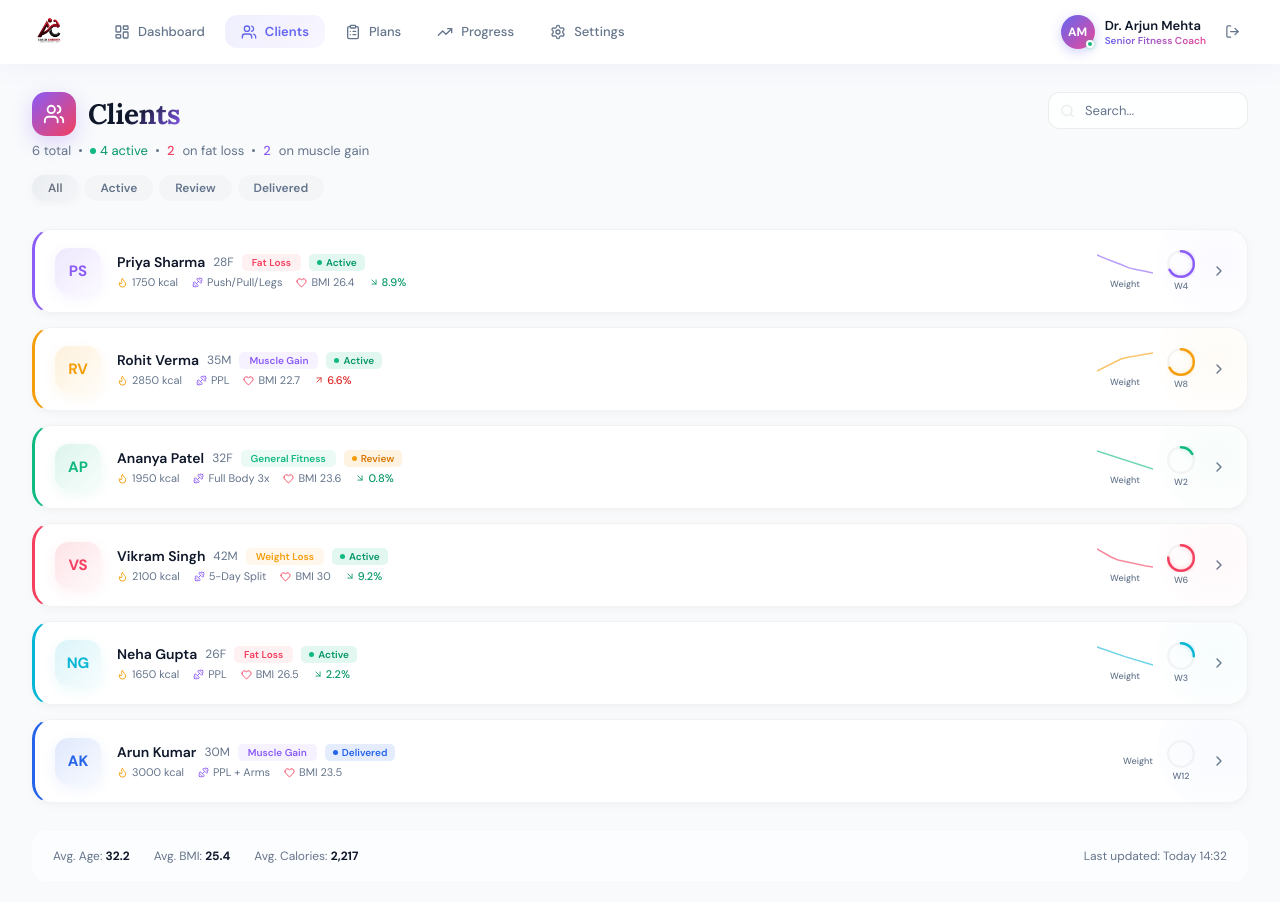
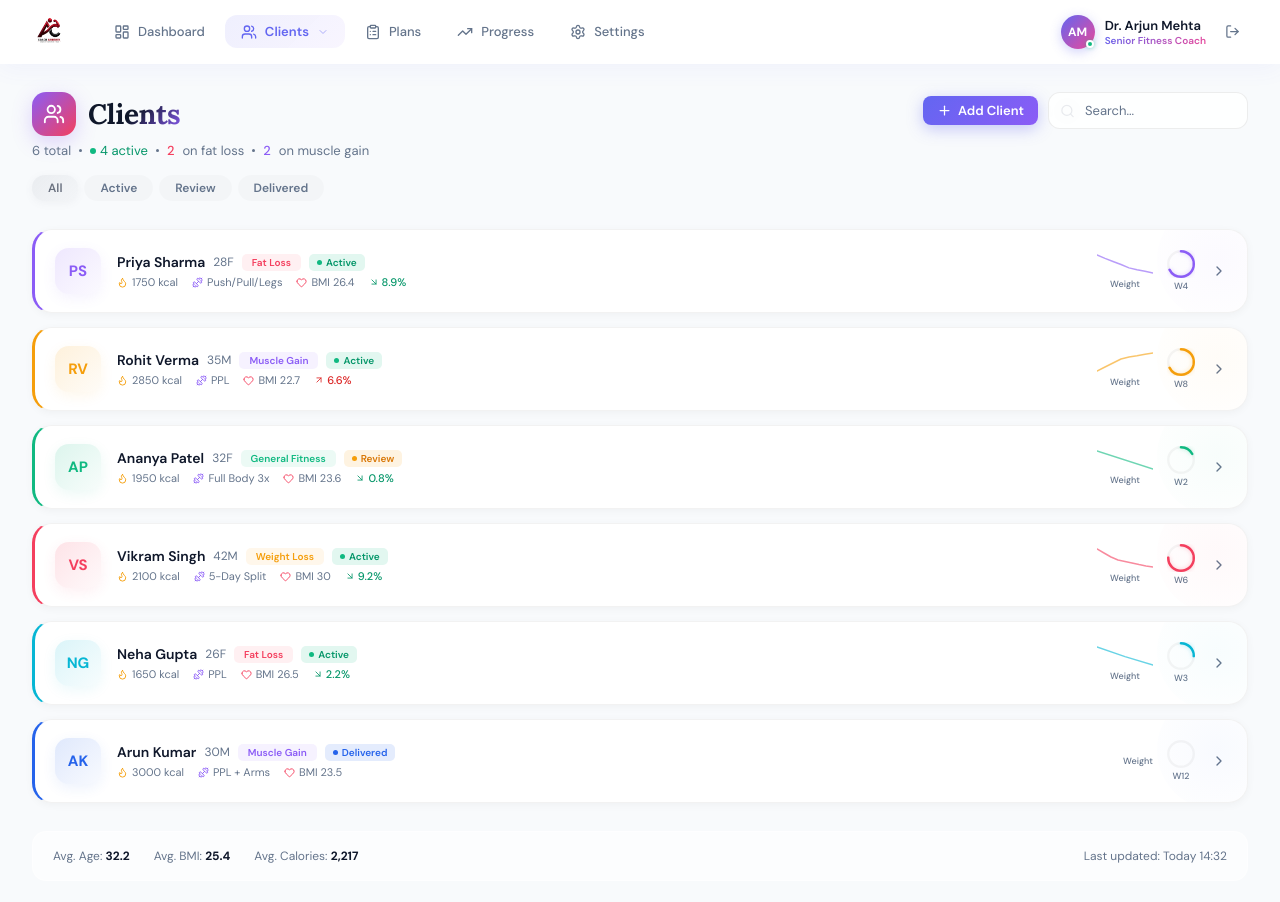
Before and after one commit to abhishek21lift-oss/fitpro-frontend, a Next.js app: page /clients in a window 1280 px wide. Shown: the top 902 px of the page. Built offline with nearby package versions, Linux system fonts and the light colour scheme.

Commit message:
Add Add Client button on clients page + Clients dropdown in topbar

```diff
--- a/src/app/clients/page.tsx
+++ b/src/app/clients/page.tsx
@@ -3,7 +3,7 @@
 import { useState, useMemo } from 'react';
 import Link from 'next/link';
 import {
-  Users, Search, ChevronRight, Target, Zap,
+  Users, Plus, Search, ChevronRight, Target, Zap,
   Dumbbell, Heart, Activity, ArrowUpRight, ArrowDownRight,
   Flame, Clock, Award, Sparkles, SlidersHorizontal,
 } from 'lucide-react';
@@ -107,7 +107,10 @@ export default function ClientsPage() {
             </div>
           </div>
 
-          <div style={{ display: 'flex', gap: 10 }}>
+          <div style={{ display: 'flex', gap: 10, alignItems: 'center' }}>
+            <Link href="/clients/add" className="btn btn-primary btn-sm" style={{ textDecoration: 'none', gap: 6 }}>
+              <Plus size={15} /> Add Client
+            </Link>
             <div style={{ position: 'relative' }}>
               <Search size={15} style={{ position: 'absolute', left: 12, top: '50%', transform: 'translateY(-50%)', color: 'var(--text-muted)', pointerEvents: 'none' }} />
               <input
@@ -118,7 +121,6 @@ export default function ClientsPage() {
                 style={{ padding: '9px 14px 9px 36px', fontSize: 13, width: 200 }}
               />
             </div>
-
           </div>
         </div>
 
--- a/src/app/globals.css
+++ b/src/app/globals.css
@@ -123,6 +123,23 @@ input, textarea, select { font: inherit; }
 }
 .topbar-nav-item svg { flex-shrink: 0; transition: transform 0.2s var(--ease); }
 .topbar-nav-item:hover svg { transform: scale(1.12); }
+.nav-dropdown { position: relative; }
+.nav-dropdown-menu {
+  position: absolute; top: calc(100% + 6px); left: 0; min-width: 180px;
+  background: rgba(255,255,255,0.96); backdrop-filter: blur(28px);
+  border: 1px solid rgba(0,0,0,0.06); border-radius: var(--radius-lg);
+  box-shadow: 0 16px 48px rgba(0,0,0,0.08), 0 2px 8px rgba(0,0,0,0.04);
+  padding: 4px; display: flex; flex-direction: column; gap: 1px;
+  animation: fadeIn 0.12s ease-out; z-index: 60;
+}
+.nav-dropdown-item {
+  display: flex; align-items: center; gap: 10px;
+  padding: 10px 14px; border-radius: var(--radius-sm);
+  color: var(--text-muted); font-size: 13px; font-weight: 500;
+  text-decoration: none; transition: all 0.12s; white-space: nowrap;
+}
+.nav-dropdown-item:hover { background: rgba(99,102,241,0.06); color: var(--text); }
+.nav-dropdown-item.active { color: var(--accent); font-weight: 600; }
 .topbar-right { display: flex; align-items: center; gap: 12px; flex-shrink: 0; }
 .topbar-user { display: flex; align-items: center; gap: 10px; }
 .topbar-user-info { display: flex; flex-direction: column; }
--- a/src/app/layout.tsx
+++ b/src/app/layout.tsx
@@ -4,7 +4,7 @@ import './globals.css';
 import { useState } from 'react';
 import { usePathname } from 'next/navigation';
 import Link from 'next/link';
-import { LayoutDashboard, Users, ClipboardList, TrendingUp, Settings, Menu, X, LogOut } from 'lucide-react';
+import { LayoutDashboard, Users, ClipboardList, TrendingUp, Settings, Menu, X, LogOut, ChevronDown, Plus } from 'lucide-react';
 
 const navItems = [
   { href: '/dashboard', label: 'Dashboard', icon: LayoutDashboard },
@@ -17,6 +17,7 @@ const navItems = [
 export default function RootLayout({ children }: { children: React.ReactNode }) {
   const pathname = usePathname();
   const [mobileOpen, setMobileOpen] = useState(false);
+  const [clientsOpen, setClientsOpen] = useState(false);
   const isAuthPage = pathname === '/login';
 
   if (isAuthPage) {
@@ -47,6 +48,35 @@ export default function RootLayout({ children }: { children: React.ReactNode })
 
             <nav className="topbar-nav">
               {navItems.map(({ href, label, icon: Icon }) => {
+                if (href === '/clients') {
+                  const active = pathname === href || pathname.startsWith(href);
+                  return (
+                    <div key={href} className="nav-dropdown"
+                      onMouseEnter={() => setClientsOpen(true)}
+                      onMouseLeave={() => setClientsOpen(false)}
+                    >
+                      <Link
+                        href={href}
+                        className={`topbar-nav-item${active ? ' active' : ''}`}
+                        aria-current={active ? 'page' : undefined}
+                      >
+                        <Icon size={16} />
+                        <span>{label}</span>
+                        <ChevronDown size={12} style={{ opacity: 0.5, transition: 'transform 0.2s', transform: clientsOpen ? 'rotate(180deg)' : undefined }} />
+                      </Link>
+                      {clientsOpen && (
+                        <div className="nav-dropdown-menu">
+                          <Link href="/clients" className={`nav-dropdown-item${pathname === '/clients' ? ' active' : ''}`} onClick={() => setClientsOpen(false)}>
+                            <Users size={15} /> All Clients
+                          </Link>
+                          <Link href="/clients/add" className="nav-dropdown-item" onClick={() => setClientsOpen(false)}>
+                            <Plus size={15} /> Add Client
+                          </Link>
+                        </div>
+                      )}
+                    </div>
+                  );
+                }
                 const active = pathname === href || (href !== '/' && pathname.startsWith(href));
                 return (
                   <Link
@@ -92,8 +122,8 @@ export default function RootLayout({ children }: { children: React.ReactNode })
           {navItems.map(({ href, label, icon: Icon }) => {
             const active = pathname === href || (href !== '/' && pathname.startsWith(href));
             return (
+              <div key={href}>
                 <Link
-                key={href}
                   href={href}
                   className={`mobile-drawer-item${active ? ' active' : ''}`}
                   onClick={() => setMobileOpen(false)}
@@ -101,6 +131,17 @@ export default function RootLayout({ children }: { children: React.ReactNode })
                   <Icon size={18} />
                   <span>{label}</span>
                 </Link>
+                {href === '/clients' && (
+                  <Link
+                    href="/clients/add"
+                    className="mobile-drawer-item"
+                    style={{ paddingLeft: 44, fontSize: 13 }}
+                    onClick={() => setMobileOpen(false)}
+                  >
+                    <Plus size={15} /> Add Client
+                  </Link>
+                )}
+              </div>
             );
           })}
         </div>
```
Lines whose indentation alone changed are shown as unchanged.
